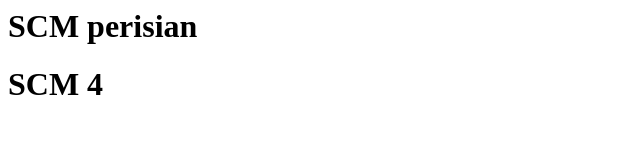
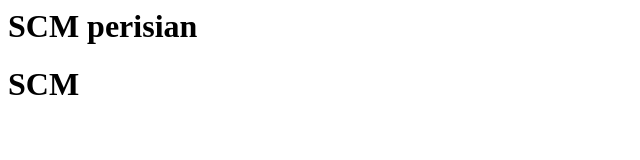
Before and after one commit to Puven123-source/scm-git, a plain HTML site: page index.html in a window 1280 px wide. Shown: the full height of the page, 0-640 px from the left. Drawn offline with Linux system fonts and the light colour scheme.

Commit message:
Update index.html

```diff
--- a/index.html
+++ b/index.html
@@ -5,6 +5,6 @@
 
 <body>
 <h1>SCM perisian</h1>
-<h1>SCM 4</h1>
+<h1>SCM </h1>
 </body>
 </html>
```
